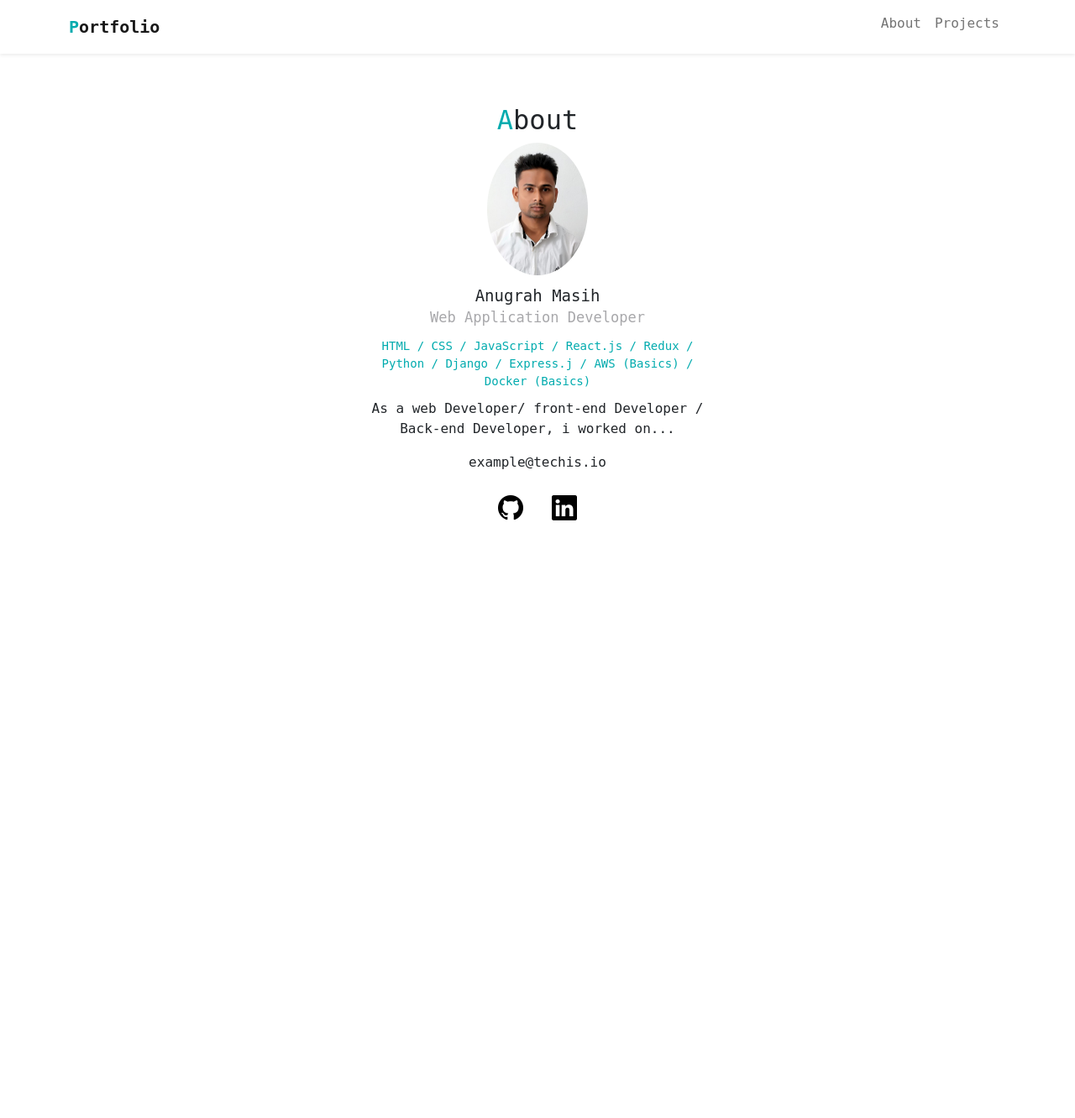
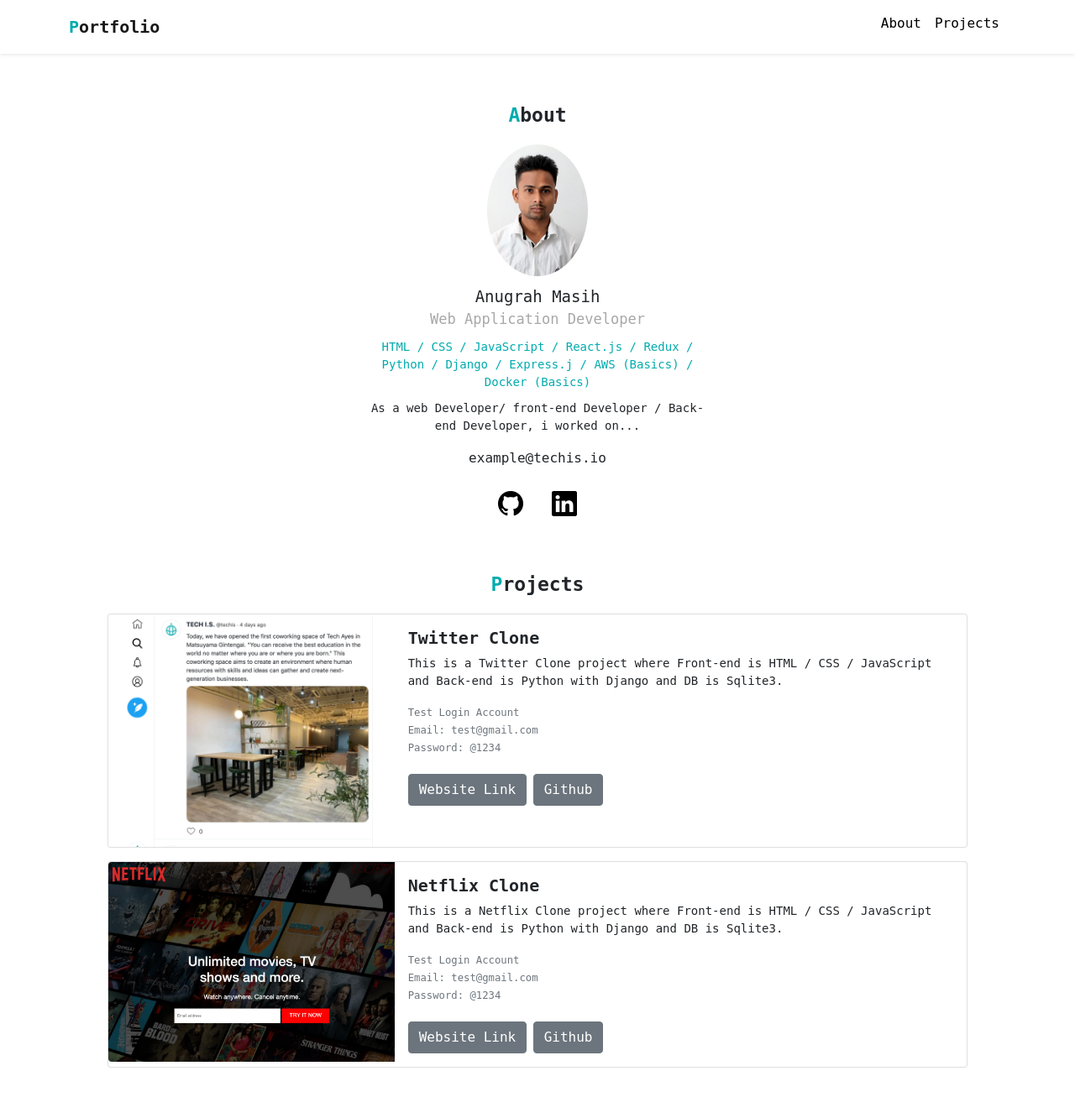
Before and after one commit to anugrahmasihapple/portfolio, a PHP site: page / in a window 1280 px wide. Shown: the whole page at 84% size. Before the commit the page ends 620 px from the top, so only its background shows below. Run offline with PHP 8.4, Linux system fonts and the light colour scheme.

Commit message:
finall push

```diff
--- a/index.html
+++ b/index.html
@@ -52,5 +52,76 @@
         <a href="#"><i class="bi bi-linkedin ms-3"></i></a> <!--here ms-3 is for margin-left from bootstrap-->
       </div>
     </div>
+
+    <div id="project">
+      <h2><span class="font-primary">P</span>rojects</h2>
+      <!--This is from bootstrap type cards then Horizontal then copy-->
+
+
+      <div class="card mb-3">
+          <div class="row g-0">
+              <div class="col-md-4">
+                 <img src="img/project-twitter.png" class="img-fluid rounded-start" alt="twitter project">
+              </div>
+          <div class="col-md-8">
+            <div class="card-body">
+              <h5 class="card-title">Twitter Clone</h5>
+              <p class="card-text">This is a Twitter Clone project where Front-end is HTML / CSS / JavaScript and Back-end is Python with Django and DB is Sqlite3.</p>
+              <p class="card-text"><small class="text-muted">
+                Test Login Account <br>
+                Email: test@gmail.com <br>
+                Password: @1234 <br>
+                <br>
+                <!--below line is for github button remember to put your github link here-->
+                <!-- here in first href put heroku deployed link app link on heroku-->
+                <a href="#"  target = "_blank" class="btn btn-secondary">Website Link</a>
+
+                <!--Here in href put github repository link-->
+                <a href="#"  target = "_blank" class="btn btn-secondary">Github</a>
+
+              </small></p>
+
+            </div>
+          </div>
+        </div>
+      </div>
+
+<!--This is copy paste of above just change the image-->
+
+
+<div class="card mb-3">
+  <div class="row g-0">
+      <div class="col-md-4">
+         <img src="img/project-netflix.png" class="img-fluid rounded-start" alt="netflix project">
+      </div>
+  <div class="col-md-8">
+    <div class="card-body">
+      <h5 class="card-title">Netflix Clone</h5>
+      <p class="card-text">This is a Netflix Clone project where Front-end is HTML / CSS / JavaScript and Back-end is Python with Django and DB is Sqlite3.</p>
+      <p class="card-text"><small class="text-muted">
+        Test Login Account <br>
+        Email: test@gmail.com <br>
+        Password: @1234 <br>
+        <br>
+        <!--below line is for github button remember to put your github link here-->
+        <!-- here in first href put heroku deployed link app link on heroku-->
+        <a href="#"  target = "_blank" class="btn btn-secondary">Website Link</a>
+
+        <!--Here in href put github repository link-->
+        <a href="#"  target = "_blank" class="btn btn-secondary">Github</a>
+
+      </small></p>
+
+    </div>
+  </div>
+</div>
+</div>
+
+
+
+
+
+
+    </div>
 </body>
 </html>
--- a/style.css
+++ b/style.css
@@ -18,7 +18,23 @@
     font-weight: bold;
 }
 
-/* About */
+p{
+    font-size: 14px;
+}
+
+h2{
+    font-weight: bold;
+    font-size: 23px;
+    margin-bottom: 20px;
+}
+
+/** changing class a's color */
+a.font-black{
+    color:rgb(0, 0, 0) !important;     /* line 26,  here !important is given just to make sure nothing chnges class a even bootstrap */
+}
+
+
+/**********    About      *******/
 
 #about{
     margin: 60px auto;
@@ -72,3 +88,31 @@
 #about .icons a{
     color: rgb(0, 0, 0);
 }
+
+
+
+/*********************
+projects
+*********************/
+
+#project{
+    margin: 60px auto;  /* this will help to have gap or space b/w About and project sections */
+    width: 80%;  /* this is for spaces on card */
+}
+
+/* in project go and find h2 tag and aligne it to center */
+
+#project h2{
+    text-align: center;
+}
+
+/* from here onwards cards have taken from bootstrap */
+/* go to project id find a class card then inside it find an image tag do the changes */
+
+#project .card img{
+    width: 100%;
+}
+
+#project  .card-title{
+    font-weight: bold;
+}
```
